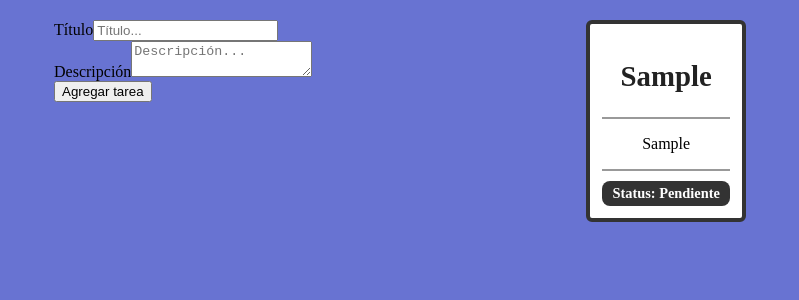
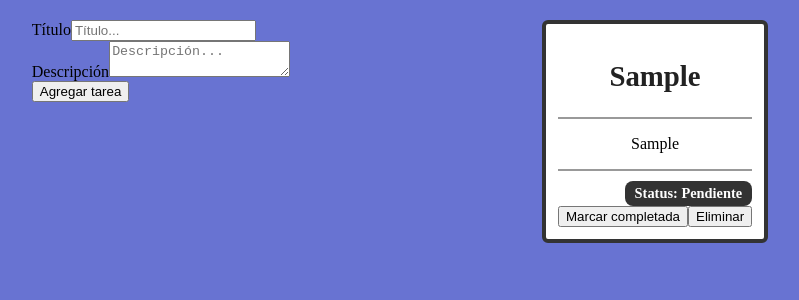
Before and after one commit to juanjluarca/web-programming, a React (Vite) app: page / in a window 1280 px wide. Both pictures are taken after typing "Sample", "Sample" into the empty fields and a click on the button "Agregar tarea". Shown: the top 300 px of the page, without its empty margins (240-1039 px from the left). Built offline with nearby package versions, Linux system fonts and the light colour scheme.

Commit message:
feat: implementing the complete and delete buttons and functionalities

```diff
--- a/src/App.jsx
+++ b/src/App.jsx
@@ -17,11 +17,27 @@ function App() {
         setTasks([...tasks, task]);
     };
 
+    const handleDeleteTask = (id) => {
+        setTasks(tasks.filter((task) => task.id !== id));
+    };
+
+    const handleToggleComplete = (id) => {
+        setTasks(
+            tasks.map((task) =>
+                task.id === id ? { ...task, completed: !task.completed } : task
+            )
+        );
+    };
+
     return (
         <>
             <TaskForm onAddTask={handleAddTask} />
             <div className="tasks-container">
-                <ToDoList tasks={tasks} />
+                <ToDoList
+                    tasks={tasks}
+                    onDeleteTask={handleDeleteTask}
+                    onToggleComplete={handleToggleComplete}
+                />
             </div>
         </>
     );
--- a/src/components/to-do-form.jsx
+++ b/src/components/to-do-form.jsx
@@ -7,7 +7,6 @@ function TaskForm({ onAddTask }) {
     const handleSubmit = (e) => {
         e.preventDefault();
 
-        if (!title.trim()) return;
 
         const newTask = {
             id: Date.now(),
@@ -31,7 +30,6 @@ function TaskForm({ onAddTask }) {
                     placeholder="Título..."
                     value={title}
                     onChange={(e) => setTitle(e.target.value)}
-                    required
                 />
             </div>
 
--- a/src/components/to-do-item.jsx
+++ b/src/components/to-do-item.jsx
@@ -1,9 +1,12 @@
 import '../index.css'
 
 function ToDoCard({
+    id,
     title = "Default",
     description = "Lorem, ipsum dolor sit amet consectetur adipisicing elit. Perspiciatis dolorum harum unde quo temporibus deserunt consequuntur totam, est sapiente? Impedit quaerat tempore aspernatur nobis quam aut, tempora hic. Laudantium, consequuntur Facilis debitis corporis repellendus enim porro natus, similique ullam.",
-    status = "Pendiente"
+    status = "Pendiente",
+    onDelete,
+    onToggleComplete
 }) {
     return (
         <article className="to-do-item">
@@ -16,6 +19,12 @@ function ToDoCard({
             <div className="to-do-status">
                 <span className='status-item'>Status: {status}</span>
             </div>
+            <div className="to-do-actions">
+                <button onClick={() => onToggleComplete(id)}>
+                    {status === "Pendiente" ? "Marcar completada" : "Marcar pendiente"}
+                </button>
+                <button onClick={() => onDelete(id)}>Eliminar</button>
+            </div>
         </article>
     );
 }
--- a/src/components/to-do-list.jsx
+++ b/src/components/to-do-list.jsx
@@ -1,7 +1,7 @@
 import ToDoCard from "./to-do-item";
 import '../index.css'
 
-function ToDoList({ tasks = [] }) {
+function ToDoList({ tasks = [], onDeleteTask, onToggleComplete }) {
   if (tasks.length === 0) {
     return <p className="no-tasks">No hay tareas disponibles</p>;
   }
@@ -11,9 +11,12 @@ function ToDoList({ tasks = [] }) {
       {tasks.map((task) => (
         <ToDoCard
           key={task.id}
+          id={task.id}
           title={task.title}
           description={task.description}
           status={task.completed ? "Completada" : "Pendiente"}
+          onDelete={onDeleteTask}
+          onToggleComplete={onToggleComplete}
         />
       ))}
     </section>
```
